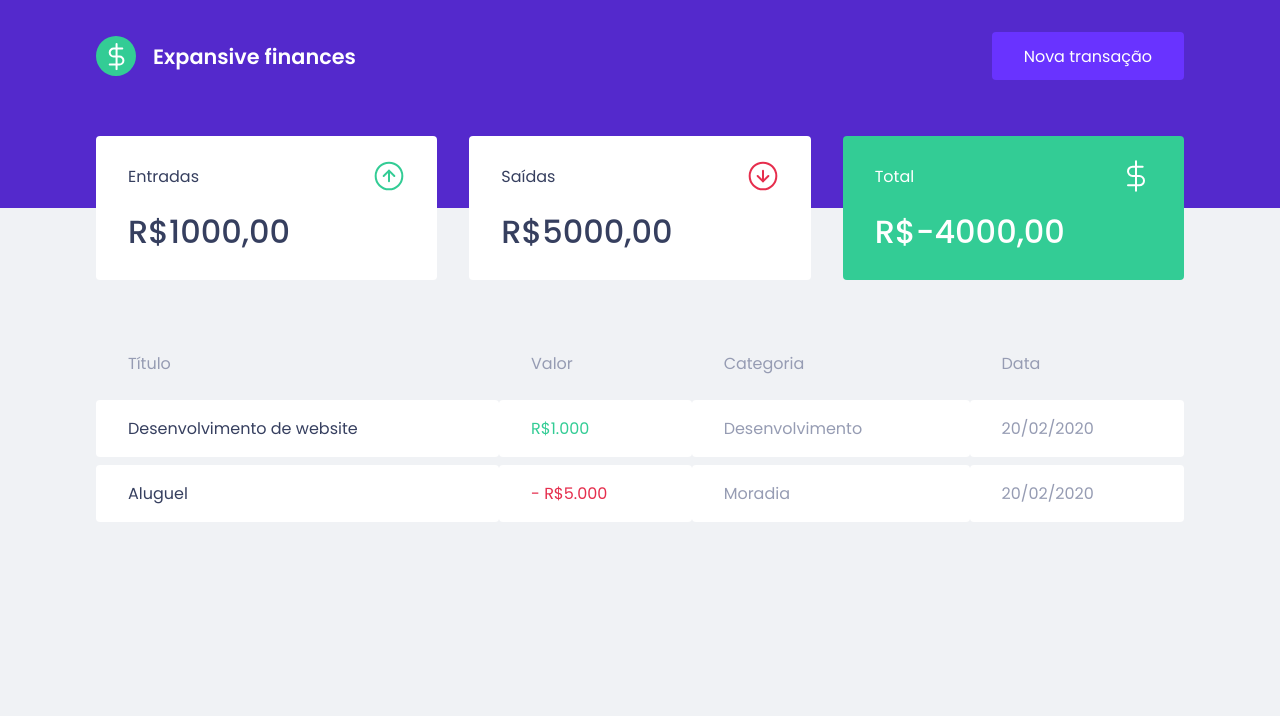
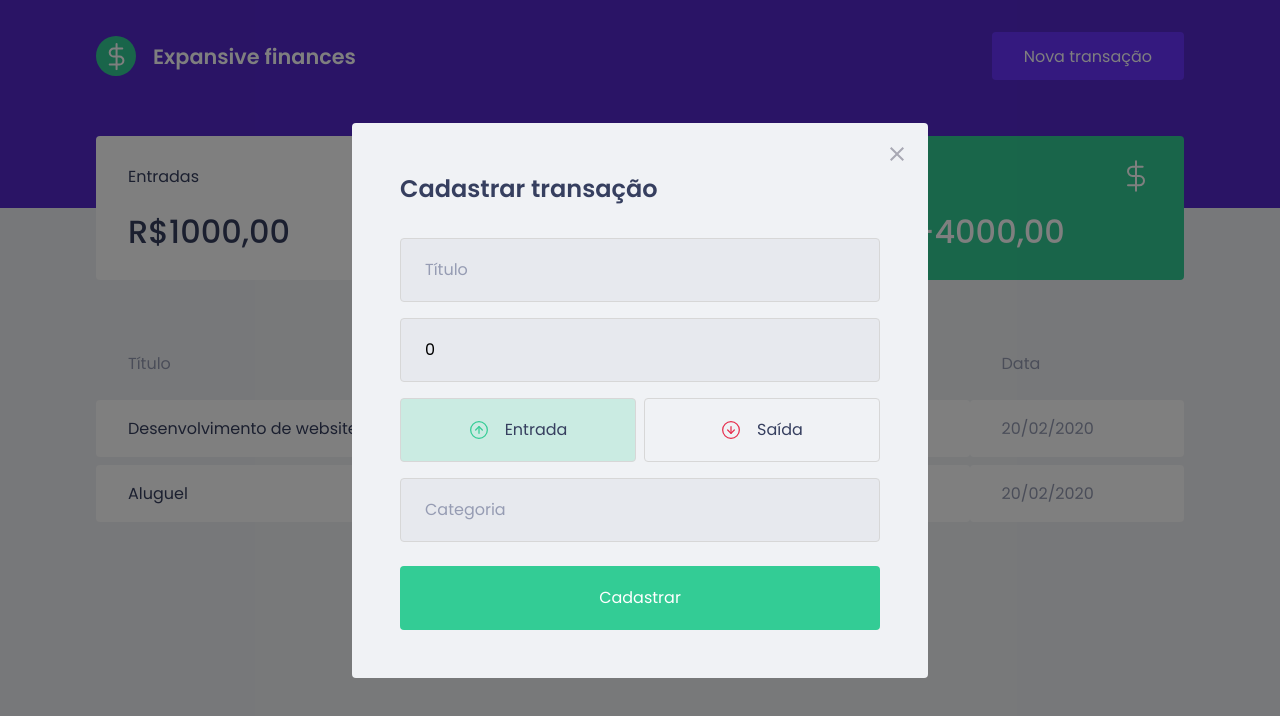
Before and after one commit to Lissone/expansive-finances, a React (Create React App) app: page / in a window 1280 px wide. Both pictures are taken after a click on the button "Nova transação". Shown: the top 716 px of the page. Built offline with nearby package versions, Linux system fonts and the light colour scheme; no server answers; what miragejs would draw is missing.

Commit message:
create and styled modal transaction

```diff
--- a/package.json
+++ b/package.json
@@ -5,8 +5,10 @@
   "dependencies": {
     "axios": "^0.21.1",
     "miragejs": "^0.1.41",
+    "polished": "^4.1.2",
     "react": "^17.0.2",
     "react-dom": "^17.0.2",
+    "react-modal": "^3.13.1",
     "react-scripts": "4.0.3",
     "styled-components": "^5.3.0",
     "web-vitals": "^1.0.1"
@@ -19,6 +21,7 @@
     "@types/node": "^12.0.0",
     "@types/react": "^17.0.0",
     "@types/react-dom": "^17.0.0",
+    "@types/react-modal": "^3.12.0",
     "@types/styled-components": "^5.1.9",
     "typescript": "^4.1.2"
   },
--- a/src/App.tsx
+++ b/src/App.tsx
@@ -1,12 +1,36 @@
-import { Header } from "./components/Header";
-import { Dashboard } from "./components/Dashboard";
-import { GlobalStyle } from "./styles/global";
+import { useState } from 'react'
+
+import Modal from 'react-modal'
+
+import { Header } from "./components/Header"
+import { Dashboard } from "./components/Dashboard"
+import { NewTransactionModal } from './components/NewTransactionModal'
+
+import { GlobalStyle } from "./styles/global"
+
+Modal.setAppElement('#root')
 
 export function App() {
+  const [isNewTransactionModalOpen, setNewTransactionModalOpen] = useState(false)
+
+  function handleOpenNewTransactionModal() {
+    setNewTransactionModalOpen(true)
+  }
+
+  function handleCloseNewTransactionModal() {
+    setNewTransactionModalOpen(false)
+  }
+
   return (
     <>
-      <Header />
+      <Header onOpenNewTransactionModal={handleOpenNewTransactionModal} />
       <Dashboard />
+
+      <NewTransactionModal
+        isOpen={isNewTransactionModalOpen}
+        onRequestClose={handleCloseNewTransactionModal}
+      />
+
       <GlobalStyle />
     </>
   )
--- a/src/components/Header/index.tsx
+++ b/src/components/Header/index.tsx
@@ -2,7 +2,11 @@ import logoImg from '../../assets/logo.svg'
 
 import { Container, Content, Logo } from './styles'
 
-export function Header() {
+interface HeaderProps {
+  onOpenNewTransactionModal: () => void
+}
+
+export function Header({ onOpenNewTransactionModal }: HeaderProps) {
   return (
     <Container>
       <Content>
@@ -10,7 +14,7 @@ export function Header() {
           <img src={logoImg} alt="expansive-finances" />
           <h1>Expansive finances</h1>
         </Logo>
-        <button type="button">
+        <button type="button" onClick={onOpenNewTransactionModal}>
           Nova transação
         </button>
       </Content>
--- /dev/null
+++ b/src/components/NewTransactionModal/index.tsx
@@ -0,0 +1,99 @@
+import { FormEvent, useState } from 'react'
+
+import Modal from 'react-modal'
+
+import closeImg from '../../assets/close.svg'
+import incomeImg from '../../assets/income.svg'
+import outcomeImg from '../../assets/outcome.svg'
+
+import { Container, RadioBox, TransactionTypeContainer } from './styles'
+
+interface NewTransactionModalProps {
+  isOpen: boolean
+  onRequestClose: () => void
+}
+
+export function NewTransactionModal({ isOpen, onRequestClose }: NewTransactionModalProps) {
+  const [title, setTitle] = useState('')
+  const [value, setValue] = useState(0)
+  const [type, setType] = useState('deposit')
+  const [category, setCategory] = useState('')
+
+  function handleCreateNewTransaction(event: FormEvent) {
+    event.preventDefault()
+
+    const transaction = {
+      title,
+      value,
+      type,
+      category,
+    }
+  }
+
+  return (
+    <Modal
+      isOpen={isOpen}
+      onRequestClose={onRequestClose}
+      overlayClassName="react-modal-overlay"
+      className="react-modal-content"
+    >
+      <button
+        type="button"
+        onClick={onRequestClose}
+        className="react-modal-close"
+      >
+        <img src={closeImg} alt="Fecharr Modal" />
+      </button>
+
+      <Container onSubmit={handleCreateNewTransaction}>
+        <h2>Cadastrar transação</h2>
+
+        <input
+          placeholder="Título"
+          value={title}
+          onChange={event => setTitle(event.target.value)}
+        />
+
+        <input
+          placeholder="Valor"
+          type="number"
+          min='0'
+          value={value}
+          onChange={event => setValue(Number(event.target.value))}
+        />
+
+        <TransactionTypeContainer>
+          <RadioBox
+            type="button"
+            onClick={() => setType('deposit')}
+            isActive={type === 'deposit'}
+            activeColor="green"
+          >
+            <img src={incomeImg} alt="Entrada" />
+            <span>Entrada</span>
+          </RadioBox>
+
+          <RadioBox
+            type="button"
+            onClick={() => setType('withdraw')}
+            isActive={type === 'withdraw'}
+            activeColor="red"
+          >
+            <img src={outcomeImg} alt="Saída" />
+            <span>Saída</span>
+          </RadioBox>
+        </TransactionTypeContainer>
+
+        <input
+          placeholder="Categoria"
+          value={category}
+          onChange={event => setCategory(event.target.value)}
+        />
+
+        <button type="submit">
+          Cadastrar
+        </button>
+      </Container>
+    </Modal>
+  )
+}
--- /dev/null
+++ b/src/components/NewTransactionModal/styles.ts
@@ -0,0 +1,106 @@
+import styled from "styled-components"
+
+import { darken, transparentize } from 'polished'
+
+export const Container = styled.form`
+  h2 {
+    color: var(--text-title);
+    font-size: 1.5rem;
+    margin-bottom: 2rem;
+  }
+
+  input {
+    width: 100%;
+    padding: 0 1.5rem;
+    height: 4rem;
+    border-radius: 0.25rem;
+
+    border: 1px solid #d7d7d7;
+    background: #e7e9ee;
+
+    font-weight: 400;
+    font-size: 1rem;
+
+    transition: border-color 0.2s;
+
+    &:hover {
+      border-color: ${darken(0.1, '#d7d7d7')}
+    }
+
+    &::placeholder {
+      color: var(--text-body);
+    }
+
+    & + input {
+      margin-top: 1rem;
+    }
+  }
+
+  button[type="submit"] {
+    width: 100%;
+    padding: 0 1.5rem;
+    height: 4rem;
+    background: var(--green);
+    color: #fff;
+    border-radius: 0.25rem;
+    border: 0;
+    font-size: 1rem;
+    margin-top: 1.5rem;
+
+    transition: filter 0.2s;
+
+    &:hover {
+      filter: brightness(0.9)
+    }
+  }
+`
+
+export const TransactionTypeContainer = styled.div`
+  margin: 1rem 0;
+  display: grid;
+  grid-template-columns: 1fr 1fr;
+  gap: 0.5rem;
+`
+
+interface RadioBoxProps {
+  isActive: boolean
+  activeColor: 'green' | 'red'
+}
+
+const colors = {
+  green: '#33CC95',
+  red: '#E52E4D'
+}
+
+export const RadioBox = styled.button<RadioBoxProps>`
+  height: 4rem;
+  border: 1px solid #d7d7d7;
+  border-radius: 0.25rem;
+
+  background: ${(props) => props.isActive
+    ? transparentize(0.8, colors[props.activeColor])
+    : 'transparent'
+  };
+
+  display: flex;
+  align-items: center;
+  justify-content: center;
+
+  transition: border-color 0.2s;
+
+  &:hover {
+    border-color: ${darken(0.1, '#d7d7d7')}
+  }
+
+  img {
+    width: 20px;
+    height: 20px;
+  }
+
+  span {
+    display: inline-block;
+    margin-left: 1rem;
+    font-size: 1rem;
+    color: var(--text-title)
+  }
+`
--- a/src/styles/global.ts
+++ b/src/styles/global.ts
@@ -55,4 +55,42 @@ export const GlobalStyle = createGlobalStyle`
     opacity: 0.6;
     cursor: not-allowed;
   }
+
+  .react-modal-overlay {
+    background: rgba(0, 0, 0, 0.5);
+
+    position: fixed;
+    top: 0;
+    bottom: 0;
+    right: 0;
+    left: 0;
+
+    display: flex;
+    align-items: center;
+    justify-content: center;
+  }
+
+  .react-modal-content {
+    width: 100%;
+    max-width: 576px;
+
+    background: var(--background);
+    padding: 3rem;
+    position: relative;
+    border-radius: 0.25rem;
+  }
+
+  .react-modal-close {
+    position: absolute;
+    right: 1.5rem;
+    top: 1.5rem;
+    border: 0;
+    background: transparent;
+
+    transition: filter 0.2s;
+
+    &:hover {
+      filter: brightness(0.8)
+    }
+  }
 `
```
Also changed, not shown: 1 other file (tests, documents, lock files or other folders).
